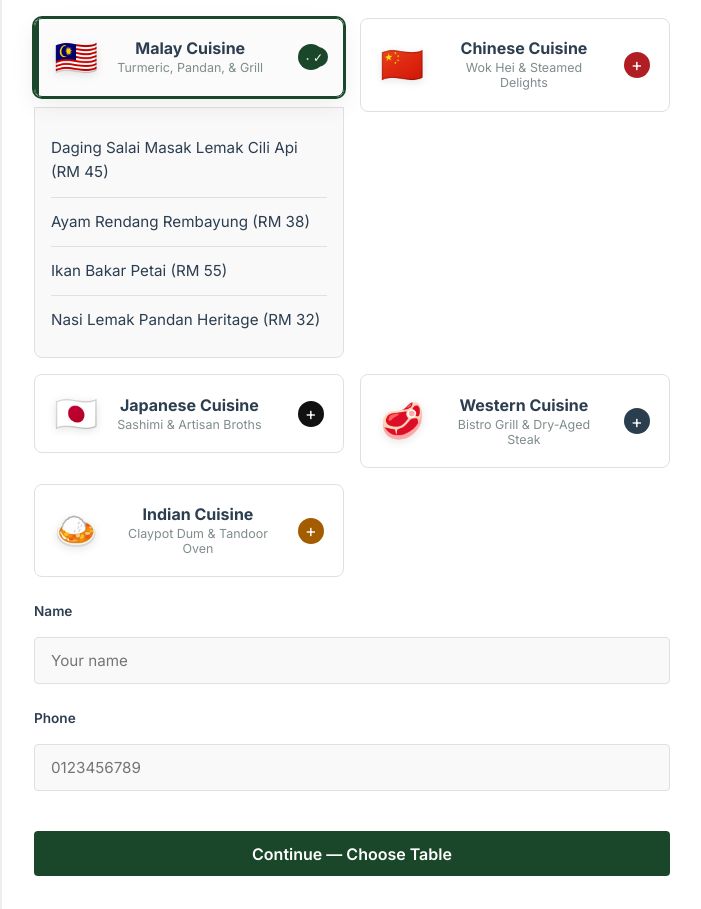
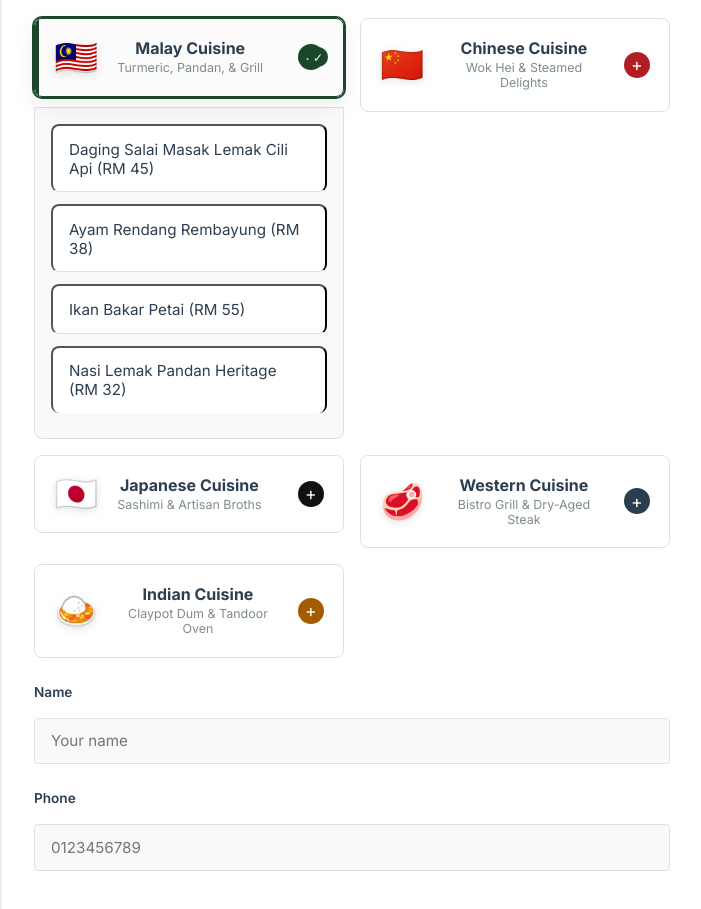
Before and after one commit to mirzu-code/Projek-CNI-test, a React (Vite) app: page /book in a window 1280 px wide. Shown: the part 780-1689 px from the top of the page, without its empty margins (288-989 px from the left). Built offline with nearby package versions, Linux system fonts and the light colour scheme; a web font is replaced by a local one.

Commit message:
choose menu

```diff
--- a/src/pages/BookingFlow.css
+++ b/src/pages/BookingFlow.css
@@ -274,10 +274,52 @@
 }
 
 .cuisine-dish-item {
-  padding: 0.75rem 0;
+  width: 100%;
+  padding: 0.85rem 1rem;
+  display: flex;
+  justify-content: space-between;
+  align-items: center;
   font-size: 0.95rem;
   color: var(--text-main);
   border-bottom: 1px solid var(--border-color);
+  background: white;
+  border-radius: 8px;
+  margin-bottom: 0.75rem;
+  cursor: pointer;
+  transition: var(--transition);
+  text-align: left;
+}
+
+.cuisine-dish-item:hover {
+  transform: translateY(-1px);
+  background: #f7faf7;
+}
+
+.cuisine-dish-item.selected-dish {
+  border-color: var(--primary-color);
+  background: rgba(26, 71, 42, 0.08);
+}
+
+.dish-selected-tag {
+  display: inline-flex;
+  align-items: center;
+  justify-content: center;
+  padding: 0.2rem 0.6rem;
+  border-radius: 999px;
+  background: var(--primary-color);
+  color: white;
+  font-size: 0.75rem;
+  font-weight: 700;
+}
+
+.selected-dish-summary {
+  margin: 1rem 0 0.5rem;
+  padding: 0.9rem 1rem;
+  background: #f0f7f4;
+  border: 1px solid rgba(26, 71, 42, 0.12);
+  border-radius: 8px;
+  color: var(--text-main);
+  font-weight: 600;
 }
 
 .cuisine-dish-item:last-child {
--- a/src/pages/BookingFlow.jsx
+++ b/src/pages/BookingFlow.jsx
@@ -54,17 +54,20 @@ const BookingFlow = () => {
     pax: '2',
     name: '',
     phone: '',
-    cuisineCategory: 'malay'
+    cuisineCategory: 'malay',
+    dish: ''
   });
   const [expandedCuisine, setExpandedCuisine] = useState('malay');
   const [errorMessage, setErrorMessage] = useState('');
 
   useEffect(() => {
     const preselectCuisine = location.state?.preselectCuisine;
+    const preselectDish = location.state?.preselectDish;
     if (preselectCuisine) {
       setFormData((prev) => ({
         ...prev,
-        cuisineCategory: preselectCuisine
+        cuisineCategory: preselectCuisine,
+        dish: preselectDish || prev.dish
       }));
       setExpandedCuisine(preselectCuisine);
     }
@@ -81,9 +84,19 @@ const BookingFlow = () => {
   const handleCuisineClick = (value) => {
     setFormData((prev) => ({
       ...prev,
-      cuisineCategory: value
+      cuisineCategory: value,
+      dish: prev.cuisineCategory === value ? prev.dish : ''
     }));
     setExpandedCuisine((prev) => (prev === value ? '' : value));
+  };
+
+  const handleDishClick = (dishValue, cuisineValue) => {
+    setFormData((prev) => ({
+      ...prev,
+      cuisineCategory: cuisineValue,
+      dish: dishValue
+    }));
+    setExpandedCuisine(cuisineValue);
   };
 
   const handleSubmit = (e) => {
@@ -101,7 +114,7 @@ const BookingFlow = () => {
       time: formData.time,
       pax: formData.pax,
       cuisineCategory: formData.cuisineCategory,
-      dish: null,
+      dish: formData.dish || null,
       tableId: null,
       tableNumber: '',
       tableCapacity: null,
@@ -172,9 +185,15 @@ const BookingFlow = () => {
                     {expandedCuisine === theme.value && (
                       <div className="cuisine-dish-list">
                         {cuisineDishes[theme.value]?.map((dish) => (
-                          <div key={dish.value} className="cuisine-dish-item">
-                            {dish.label}
-                          </div>
+                          <button
+                            key={dish.value}
+                            type="button"
+                            className={`cuisine-dish-item ${formData.dish === dish.value ? 'selected-dish' : ''}`}
+                            onClick={() => handleDishClick(dish.value, theme.value)}
+                          >
+                            <span>{dish.label}</span>
+                            {formData.dish === dish.value && <span className="dish-selected-tag">Selected</span>}
+                          </button>
                         ))}
                       </div>
                     )}
@@ -182,6 +201,12 @@ const BookingFlow = () => {
                 ))}
               </div>
             </div>
+
+            {formData.dish && (
+              <div className="selected-dish-summary">
+                Selected dish: {cuisineDishes[formData.cuisineCategory]?.find((d) => d.value === formData.dish)?.label || formData.dish}
+              </div>
+            )}
 
             <div className="form-group">
               <label>Name</label>
```
